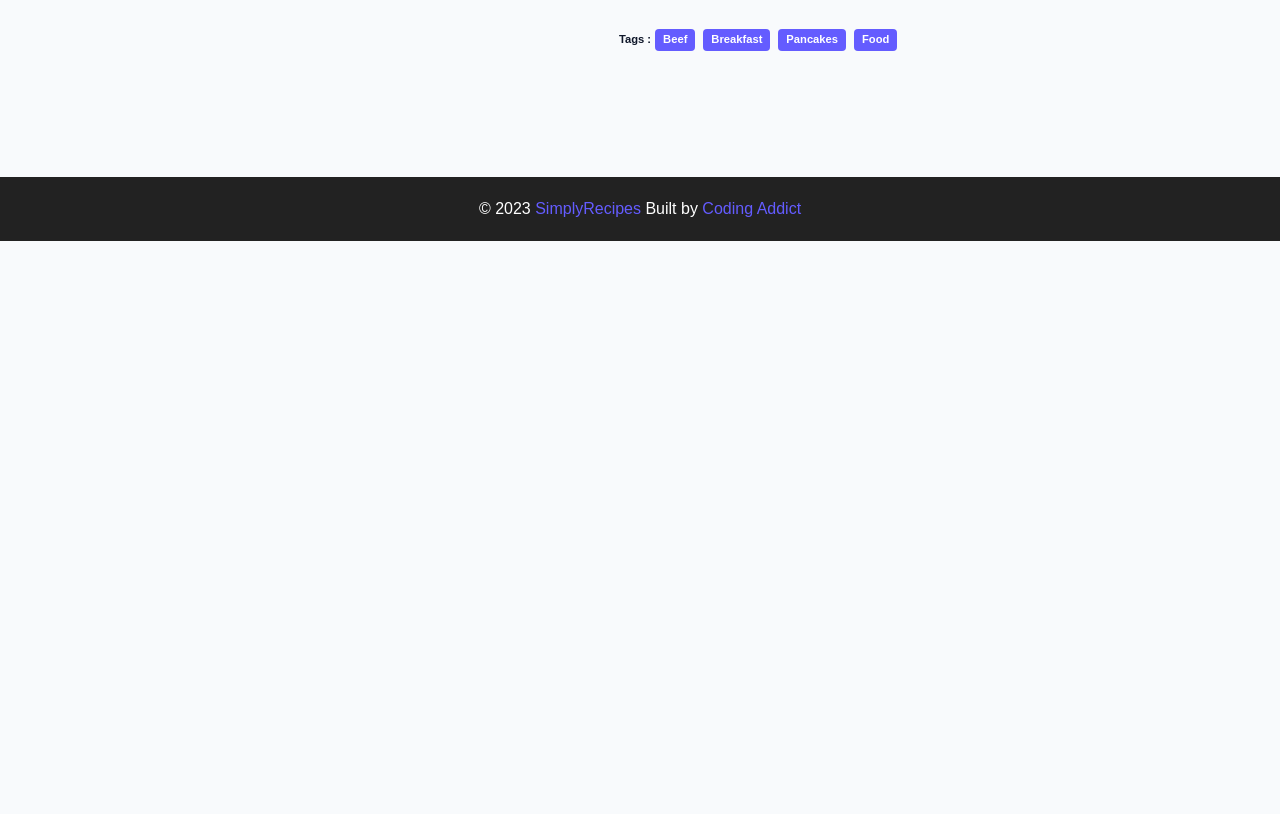
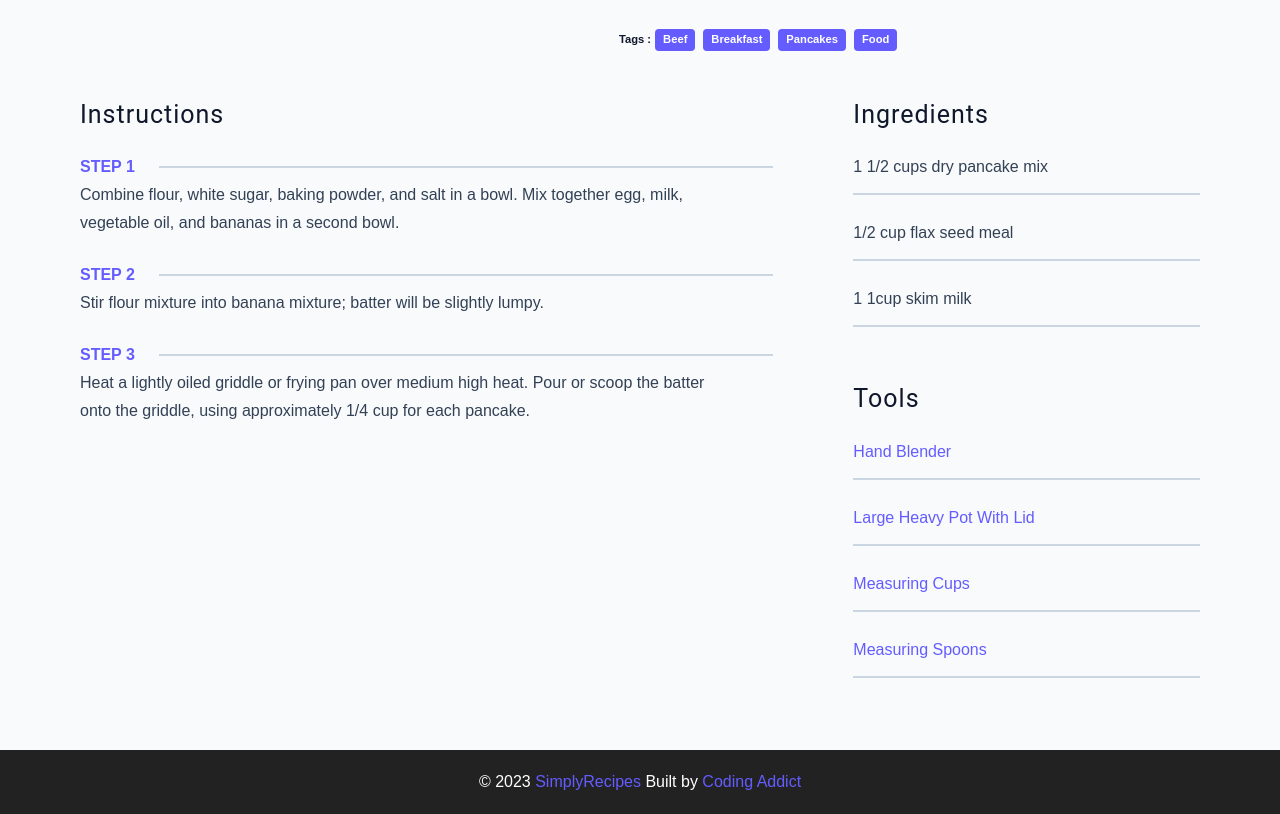
Before and after one commit to samedfft2634/Recipe_Webpage, a plain HTML site: page single-recipe.html in a window 1280 px wide. Shown: the part 559-1373 px from the top of the page. Before the commit the page ends 800 px from the top, so only its background shows below. Drawn offline with Linux system fonts and the light colour scheme.

Commit message:
project done

```diff
--- a/css/main.css
+++ b/css/main.css
@@ -620,6 +620,9 @@ ul {
 	height: 300px;
 	border-radius: var(--borderRadius);
 }
+.recipe-hero p {
+	color: var(--grey-600);
+}
 .recipe-info p{
 	color: var(--grey-600);
 }
@@ -663,3 +666,56 @@ ul {
 		align-items: center;
 	}
 }
+
+
+.recipe-content {
+	padding: 3rem 0;
+	display: grid;
+	gap: 2rem 5rem;
+}
+
+
+@media screen and (min-width: 992px) {
+	.recipe-content {
+		grid-template-columns: 2fr 1fr;
+	}
+}
+
+.single-instruction header{
+	display: grid;
+	grid-template-columns: auto 1fr;
+	gap: 1.5rem;
+	align-items: center;
+}
+.single-instruction header p{
+	text-transform: uppercase;
+	font-weight: 600;
+	margin-bottom: 0;
+	color: var(--primary-500);
+}
+
+.single-instruction  > p{
+	color: var(--grey-700);
+}
+.single-instruction header div{
+	height: 2px;
+	background: var(--grey-300);
+}
+
+.second-column{
+	display: grid;
+	row-gap: 2rem;
+}
+
+.single-ingredient {
+	border-bottom: 2px solid var(--grey-300);
+	padding-bottom: 0.75rem;
+	color: var(--grey-700);
+}
+
+.single-tool{
+	border-bottom: 2px solid var(--grey-300);
+	padding-bottom: 0.75rem;
+	color: var(--primary-500);
+	text-transform: capitalize;
+}
--- a/single-recipe.html
+++ b/single-recipe.html
@@ -103,7 +103,66 @@
 					</article>
 				</section>
 				<!-- recipe content -->
-				<section class="recipe-content"></section>
+				<section class="recipe-content">
+					<article>
+						<h4>instructions</h4>
+						<!-- single instruction  -->
+						<div class="single-instruction">
+							<header>
+								<p>step 1</p>
+								<div></div>
+							</header>
+							<p>
+								Combine flour, white sugar, baking powder, and
+								salt in a bowl. Mix together egg, milk,
+								vegetable oil, and bananas in a second bowl.
+							</p>
+						</div>
+						<!-- single instruction  -->
+						<div class="single-instruction">
+							<header>
+								<p>step 2</p>
+								<div></div>
+							</header>
+							<p>
+								Stir flour mixture into banana mixture; batter
+								will be slightly lumpy.
+							</p>
+						</div>
+						<!-- single instruction  -->
+						<div class="single-instruction">
+							<header>
+								<p>step 3</p>
+								<div></div>
+							</header>
+							<p>
+								Heat a lightly oiled griddle or frying pan over
+								medium high heat. Pour or scoop the batter onto
+								the griddle, using approximately 1/4 cup for
+								each pancake.
+							</p>
+						</div>
+					</article>
+					<article class="second-column">
+						<div>
+							<h4>ingredients</h4>
+							<p class="single-ingredient">
+								1 1/2 cups dry pancake mix
+							</p>
+							<p class="single-ingredient">
+								1/2 cup flax seed meal
+							</p>
+							<p class="single-ingredient">1 1cup skim milk</p>
+						</div>
+						<div>
+							<h4>tools</h4>
+							<p class="single-tool">Hand Blender</p>
+							<p class="single-tool">Large Heavy Pot With Lid</p>
+							<p class="single-tool">Measuring Cups</p>
+							<p class="single-tool">Measuring Spoons</p>
+						</div>
+					</article>
+				</section>
 			</div>
 		</main>
 		<!-- end of main  -->
```
Also changed, not shown: contact.html (+3 -3 lines), index.html (+31 -10 lines). Lines whose indentation alone changed are shown as unchanged.
